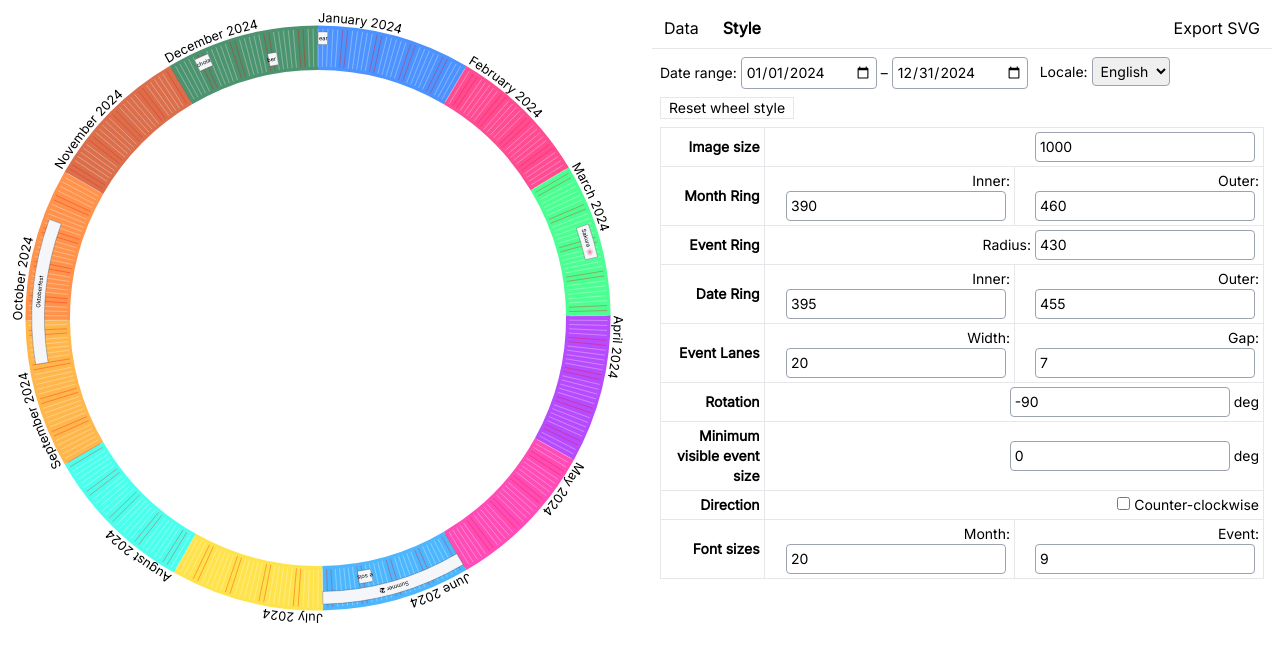
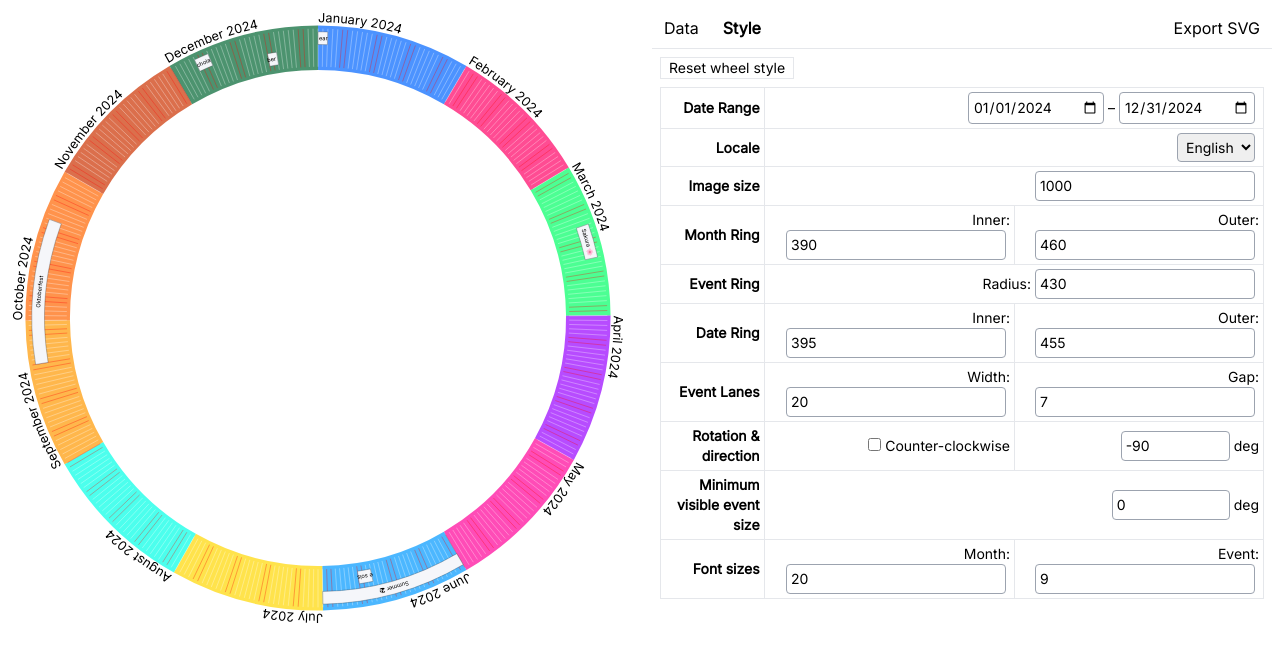
Before and after one commit to akx/calendar-wheel, a React (Vite) app: page / in a window 1280 px wide. Both pictures are taken after a click on the button "Style". Shown: the top 662 px of the page. Built offline with nearby package versions, Linux system fonts and the light colour scheme.

Commit message:
Rejiggle style panel

```diff
--- a/src/components/StylePanel.tsx
+++ b/src/components/StylePanel.tsx
@@ -10,6 +10,7 @@ function StyleNumberInput({
   min = 0,
   max,
   step,
+  size,
 }: {
   style: WheelStyleConfig;
   field: keyof WheelStyleConfig;
@@ -18,6 +19,7 @@ function StyleNumberInput({
   min?: number;
   max?: number;
   step?: number;
+  size?: number;
 }) {
   return (
     <>
@@ -29,6 +31,7 @@ function StyleNumberInput({
         min={min}
         max={max}
         step={step}
+        size={size}
         onChange={(e) =>
           setStyle((style) => ({
             ...style,
@@ -53,9 +56,19 @@ export function StylePanel({
 }: ConfigPanelProps) {
   return (
     <div className="flex flex-col gap-2 text-sm p-2">
-      <div className="flex gap-2">
       <label>
-          Date range:
+        <button
+          onClick={() => setStyle(getDefaultWheelStyle(1000))}
+          className="border px-2"
+        >
+          Reset wheel style
+        </button>
+      </label>
+      <table className="border-collapse [&_td]:border [&_th]:border [&_td]:p-1 [&_td]:text-right [&_th]:text-right [&_th]:h-8 [&_th]:p-1 border-gray-400">
+        <tbody>
+          <tr>
+            <th>Date Range</th>
+            <td colSpan={2}>
               <input
                 type="date"
                 className="border border-gray-400 p-1 mx-1 rounded"
@@ -69,9 +82,11 @@ export function StylePanel({
                 value={maxDate}
                 onChange={(e) => setMaxDate(e.target.value)}
               />
-        </label>
-        <label>
-          Locale:
+            </td>
+          </tr>
+          <tr>
+            <th>Locale</th>
+            <td colSpan={2}>
               <select
                 className="border border-gray-400 p-1 mx-1 rounded"
                 value={localeName}
@@ -80,18 +95,8 @@ export function StylePanel({
                 <option value="en-US">English</option>
                 <option value="fi">Finnish</option>
               </select>
-        </label>
-      </div>
-      <label>
-        <button
-          onClick={() => setStyle(getDefaultWheelStyle(1000))}
-          className="border px-2"
-        >
-          Reset wheel style
-        </button>
-      </label>
-      <table className="border-collapse [&_td]:border  [&_th]:border [&_td]:p-1 [&_td]:text-right [&_th]:text-right [&_th]:p-1 border-gray-400">
-        <tbody>
+            </td>
+          </tr>
           <tr>
             <th>Image size</th>
             <td colSpan={2}>
@@ -171,13 +176,29 @@ export function StylePanel({
             </td>
           </tr>
           <tr>
-            <th>Rotation</th>
-            <td colSpan={2}>
+            <th>Rotation &amp; direction</th>
+            <td>
+              <label>
+                <input
+                  type="checkbox"
+                  onChange={() =>
+                    setStyle((style) => ({ ...style, reverse: !style.reverse }))
+                  }
+                  checked={style.reverse}
+                />
+                &nbsp;Counter-clockwise
+              </label>
+            </td>
+            <td>
               <StyleNumberInput
                 style={style}
                 field="angleOffsetDeg"
                 setStyle={setStyle}
                 unit="deg"
+                min={-360}
+                max={360}
+                step={0.1}
+                size={5}
               />
             </td>
           </tr>
@@ -189,22 +210,11 @@ export function StylePanel({
                 field="minimumVisibleAngleDeg"
                 setStyle={setStyle}
                 unit="deg"
+                min={0}
+                max={360}
+                step={0.001}
+                size={5}
               />
-            </td>
-          </tr>
-          <tr>
-            <th>Direction</th>
-            <td colSpan={2}>
-              <label>
-                <input
-                  type="checkbox"
-                  onChange={() =>
-                    setStyle((style) => ({ ...style, reverse: !style.reverse }))
-                  }
-                  checked={style.reverse}
-                />
-                &nbsp;Counter-clockwise
-              </label>
             </td>
           </tr>
           <tr>
@@ -215,6 +225,7 @@ export function StylePanel({
                 style={style}
                 field="monthFontSize"
                 setStyle={setStyle}
+                size={5}
               />
             </td>
             <td>
@@ -223,6 +234,7 @@ export function StylePanel({
                 style={style}
                 field="eventFontSize"
                 setStyle={setStyle}
+                size={5}
               />
             </td>
           </tr>
```
Lines whose indentation alone changed are shown as unchanged.
